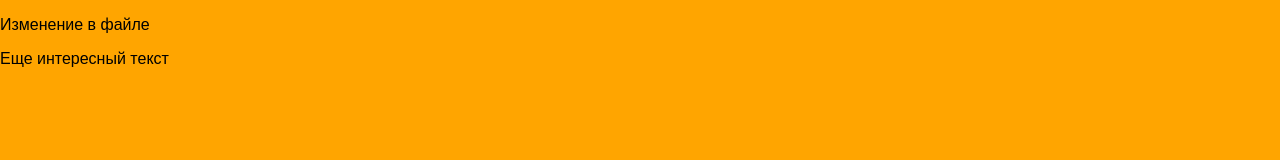
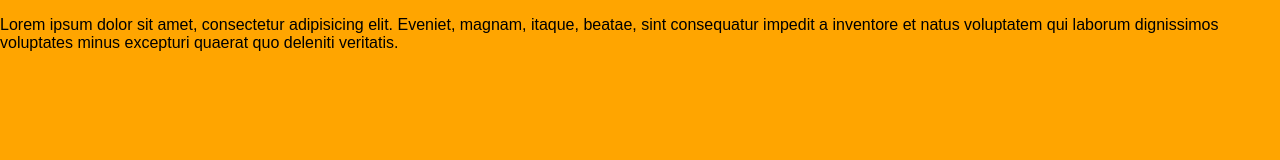
Before and after one commit to SerikovaTatyana/test, a plain HTML site: page index.html in a window 1280 px wide. Drawn offline with Linux system fonts and the light colour scheme.

Commit message:
3 commit

```diff
--- a/index.html
+++ b/index.html
@@ -8,8 +8,7 @@
 	</head>
 	<body>
 
-		<p>Изменение в файле</p>
-		<p>Еще интересный текст</p>
+	<p>Lorem ipsum dolor sit amet, consectetur adipisicing elit. Eveniet, magnam, itaque, beatae, sint consequatur impedit a inventore et natus voluptatem qui laborum dignissimos voluptates minus excepturi quaerat quo deleniti veritatis.</p>
 
 
 	</body>
```
